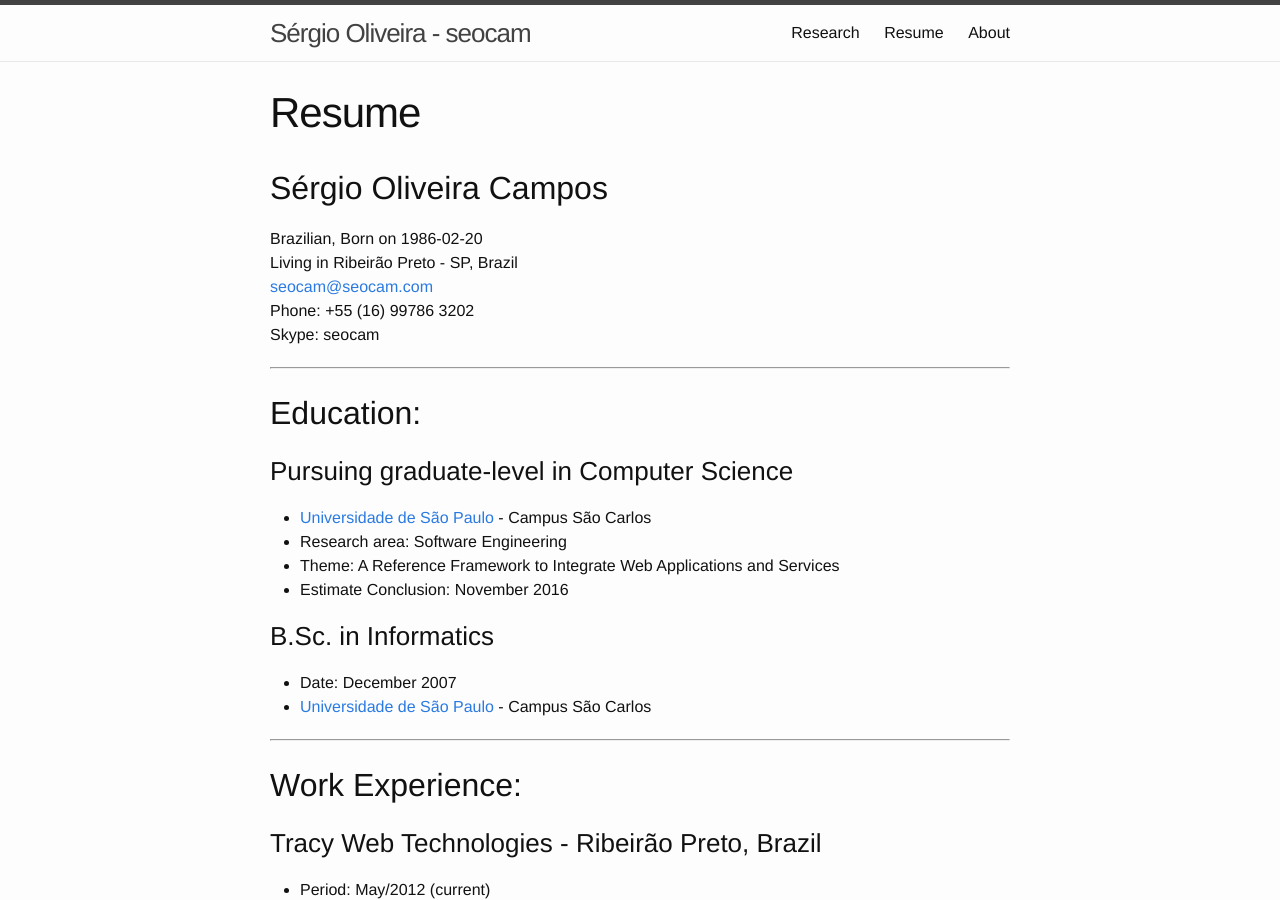
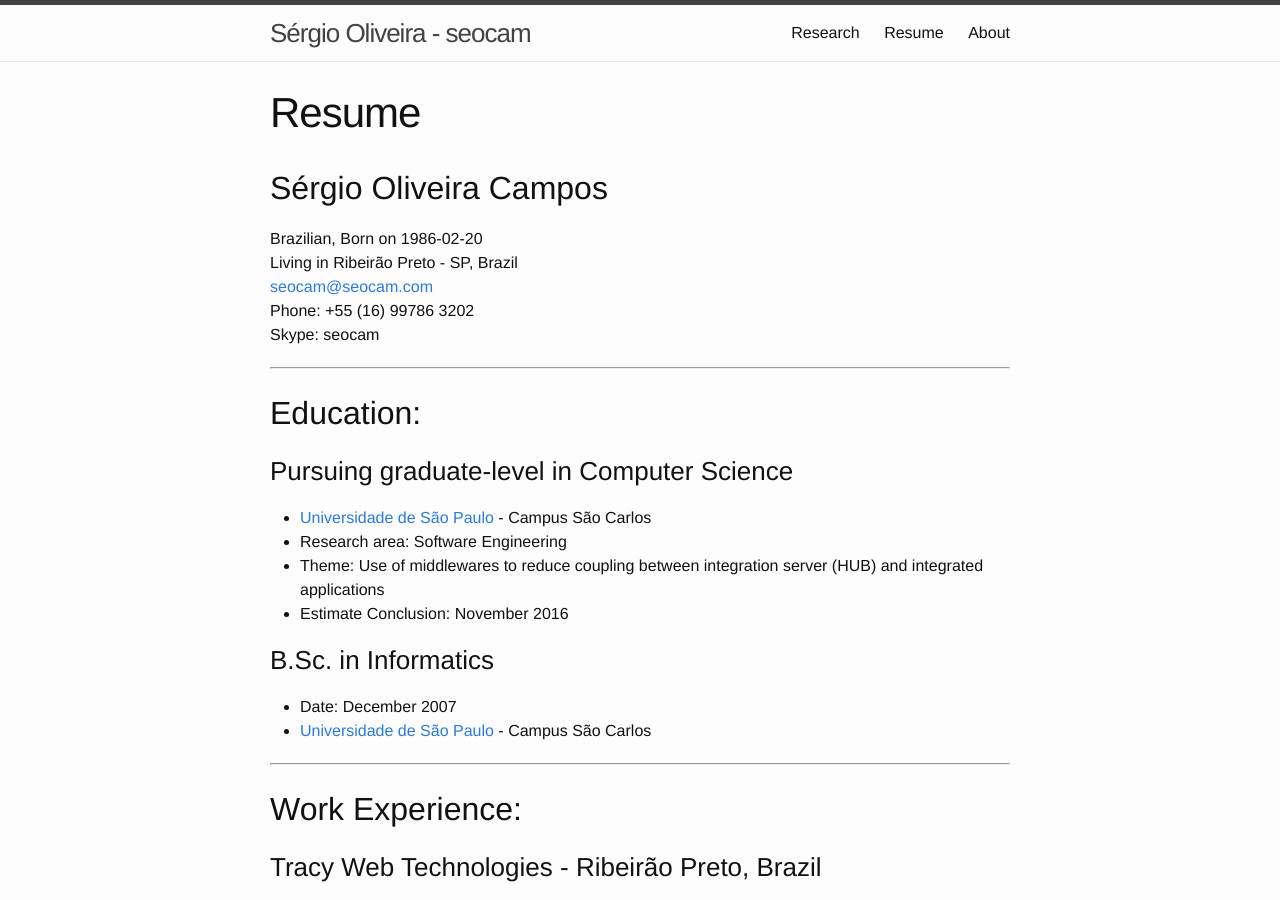
Before and after one commit to seocam/seocam.github.io, a Jekyll site: the page built from 02-resume.md, in a window 1280 px wide and 900 px high. Built offline with Jekyll 4.4.1, drawn with Linux system fonts in a browser that asks for light colours; some of the changed text lies outside the part shown.

Commit message:
Update masters theme

```diff
--- a/02-resume.md
+++ b/02-resume.md
@@ -21,7 +21,7 @@ Skype: seocam
 ### Pursuing graduate-level in Computer Science
   * [Universidade de São Paulo](http://en.wikipedia.org/wiki/University_of_São_Paulo) \- Campus São Carlos
   * Research area: Software Engineering
-  * Theme: A Reference Framework to Integrate Web Applications and Services
+  * Theme: Use of middlewares to reduce coupling between integration server (HUB) and integrated applications
   * Estimate Conclusion: November 2016
 
 ### B.Sc. in Informatics
```
Also changed, not shown: other parts of 02-resume.md (+1 -1 lines).
